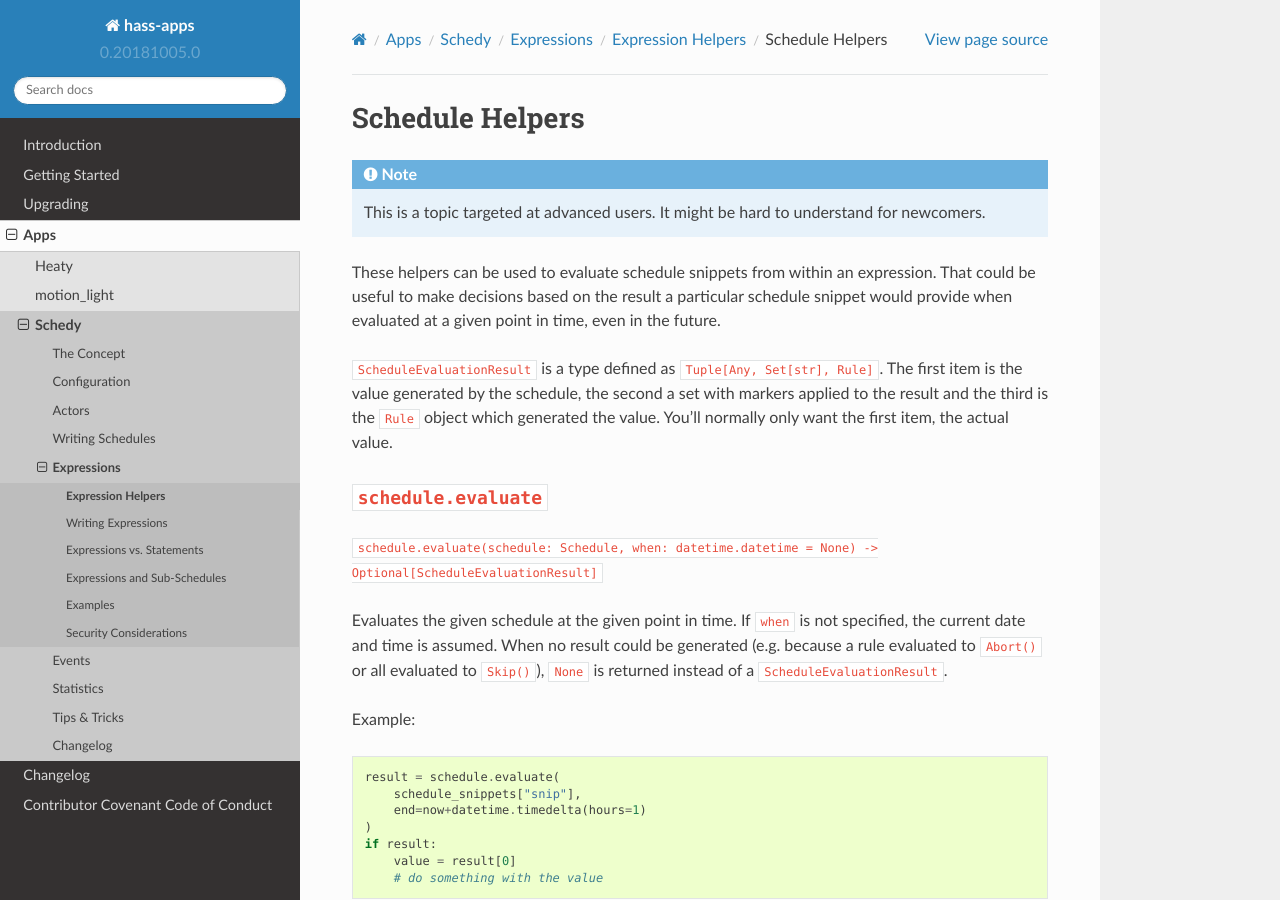
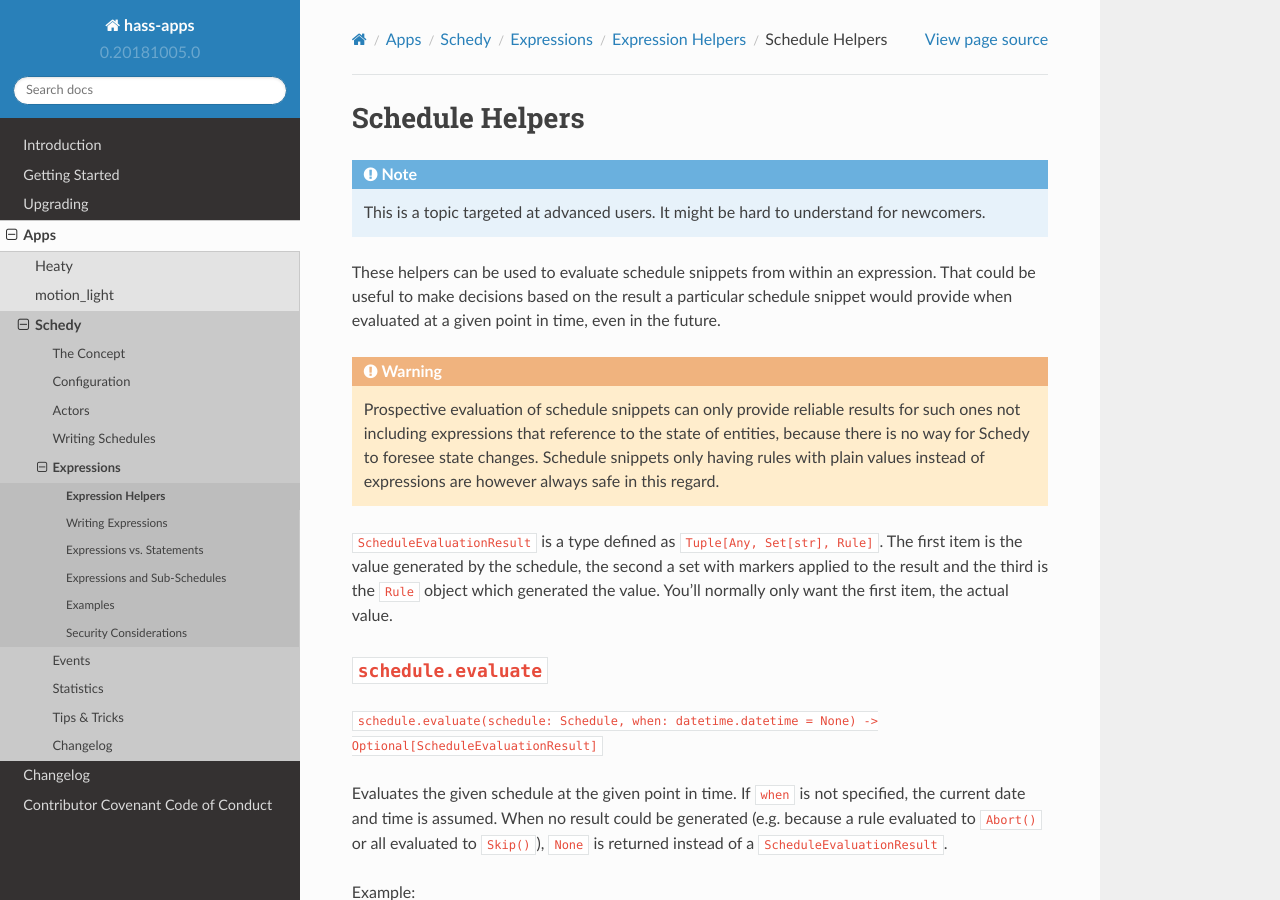
Before and after one commit to bob1de/hass-apps, a Sphinx documentation site: the page built from docs/apps/schedy/expressions/helpers/schedule.rst, in a window 1280 px wide and 900 px high. Built offline with Sphinx 7.4.7 and the Read the Docs theme 2.0.0, drawn with Linux system fonts in a browser that asks for light colours.

Commit message:
[schedy] Noted caveats of prospective schedule evaluation in docs

```diff
--- a/docs/apps/schedy/expressions/helpers/schedule.rst
+++ b/docs/apps/schedy/expressions/helpers/schedule.rst
@@ -7,6 +7,14 @@
 expression. That could be useful to make decisions based on the result
 a particular schedule snippet would provide when evaluated at a given
 point in time, even in the future.
+
+.. warning::
+
+   Prospective evaluation of schedule snippets can only provide reliable
+   results for such ones not including expressions that reference to
+   the state of entities, because there is no way for Schedy to foresee
+   state changes. Schedule snippets only having rules with plain values
+   instead of expressions are however always safe in this regard.
 
 ``ScheduleEvaluationResult`` is a type defined as ``Tuple[Any, Set[str],
 Rule]``. The first item is the value generated by the schedule, the
```
